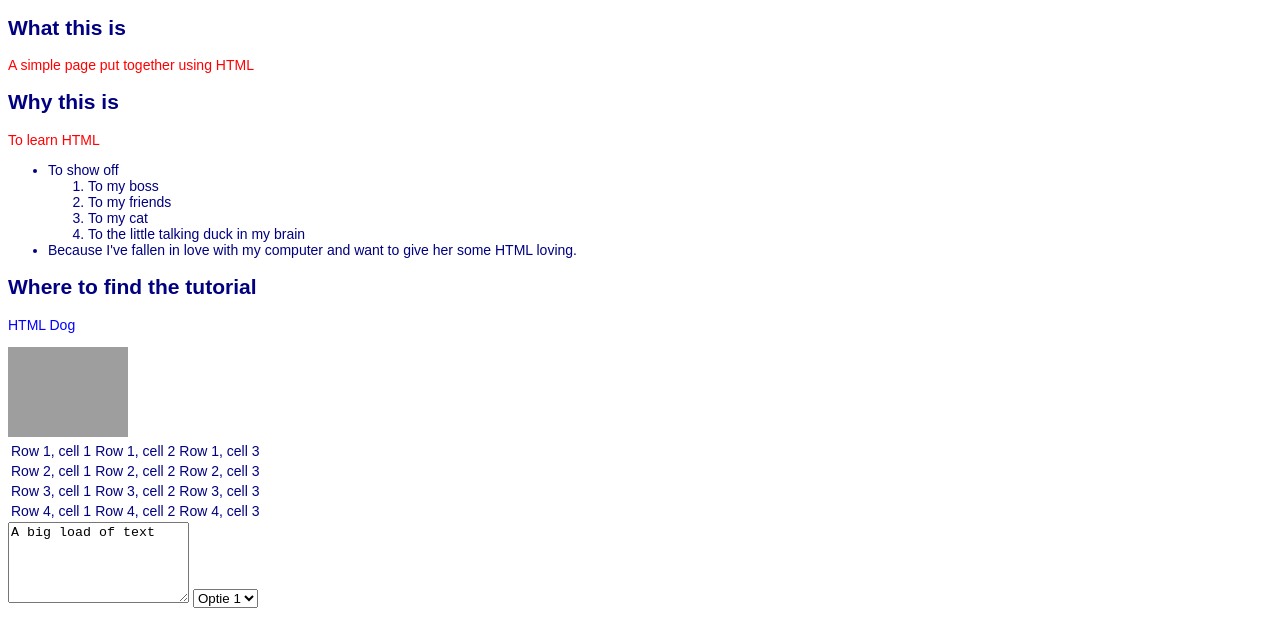
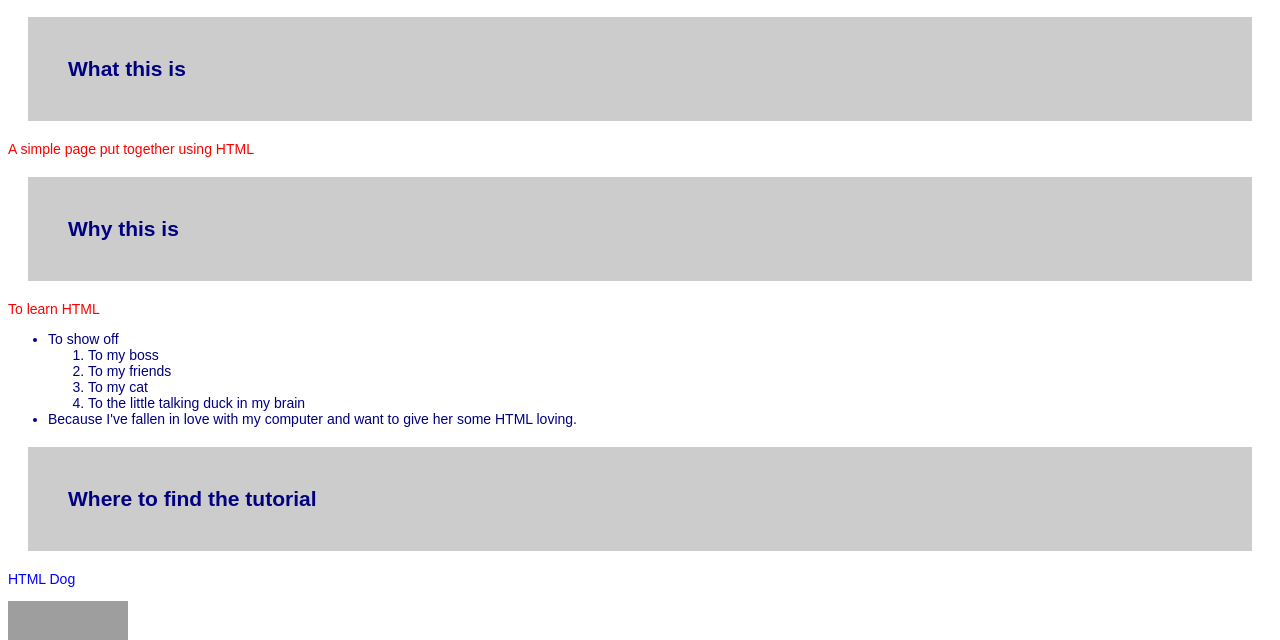
Before and after one commit to Tomaslutz/1ste-website, a plain HTML site: page index.html in a window 1280 px wide. Shown: the part 160-800 px from the top of the page. Drawn offline with Linux system fonts and the light colour scheme; grey boxes are pictures that could not be loaded.

Commit message:
margrins and padding

```diff
--- a/style.css
+++ b/style.css
@@ -19,6 +19,9 @@ h1 {
 
 h2 {
   font-size: 1.5em;
+  background-color: #ccc;
+    margin: 20px;
+    padding: 40px;
 }
 
 a {
```
